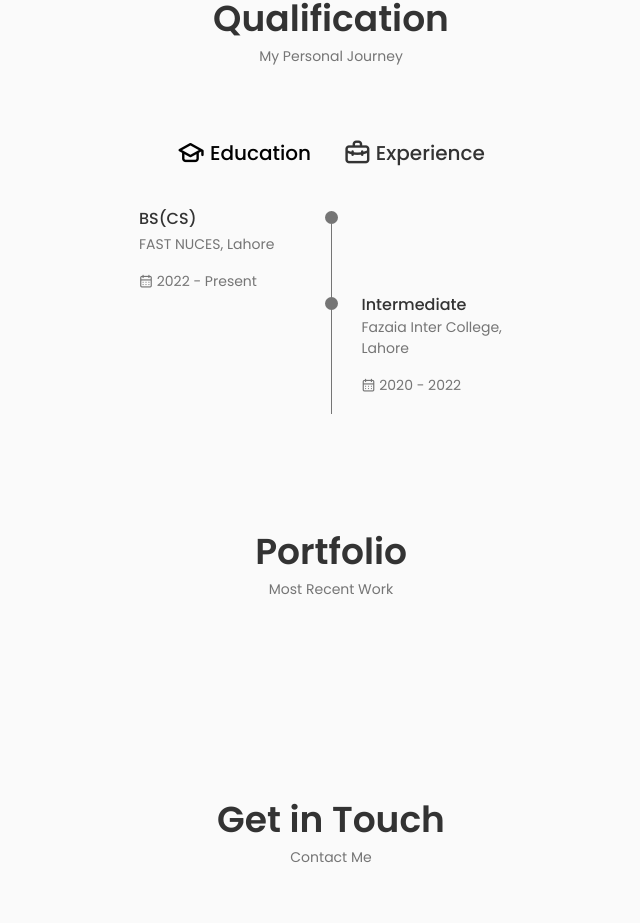
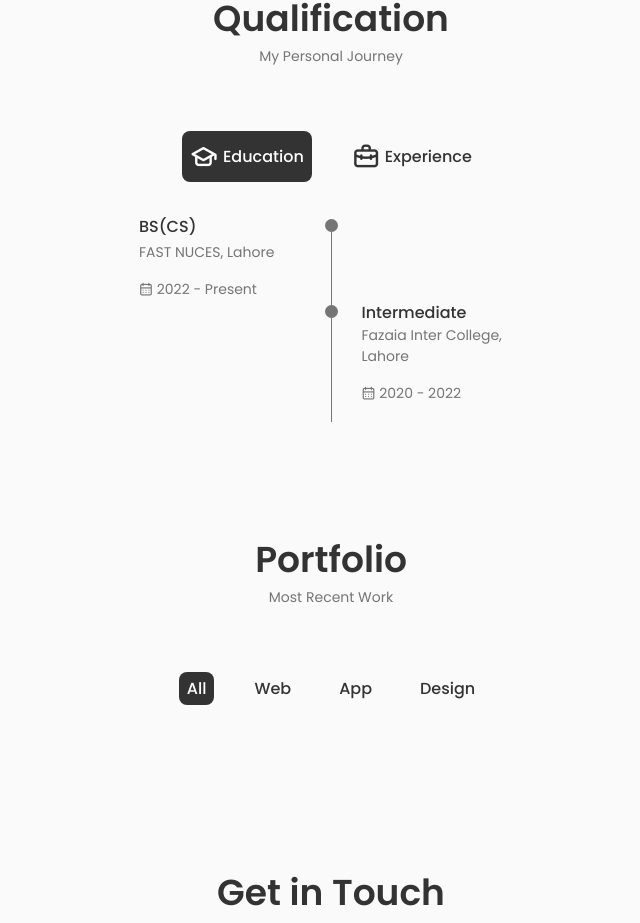
Before and after one commit to aashirisrar/portfolio-react, a React (Create React App) app: page / in a window 1280 px wide. Shown: the part 2516-3439 px from the top of the page, without its empty margins (309-949 px from the left). Built offline with nearby package versions, Linux system fonts and the light colour scheme.

Commit message:
added the buttons for selection of works

```diff
--- a/src/components/contact/contact.css
+++ b/src/components/contact/contact.css
@@ -140,7 +140,3 @@
     width: 100%;
   }
 }
-
-/* For small devices */
-@media screen and (max-width: 350px) {
-}
--- a/src/components/portfolio/Portfolio.jsx
+++ b/src/components/portfolio/Portfolio.jsx
@@ -1,13 +1,63 @@
+import { useState } from "react";
 import "./portfolio.css";
 
 const Portfolio = () => {
+  const [toggleState, setToggleState] = useState(1);
+
+  const toggleTab = (index) => {
+    setToggleState(index);
+  };
+
   return (
     <section className="portfolio section" id="portfolio">
       <h2 className="section__title">Portfolio</h2>
       <span className="section__subtitle">Most Recent Work</span>
 
       <div className="portfolio_container container grid">
-        <div className="portfolio_content"></div>
+        <div className="portfolio_content">
+          <div className="qualification__tabs">
+            <div
+              onClick={() => toggleTab(1)}
+              className={
+                toggleState === 1
+                  ? "qualification__button qualification__active button--flex"
+                  : "qualification__button button--flex"
+              }
+            >
+              All
+            </div>
+            <div
+              onClick={() => toggleTab(2)}
+              className={
+                toggleState === 2
+                  ? "qualification__button qualification__active button--flex"
+                  : "qualification__button button--flex"
+              }
+            >
+              Web
+            </div>
+            <div
+              onClick={() => toggleTab(3)}
+              className={
+                toggleState === 3
+                  ? "qualification__button qualification__active button--flex"
+                  : "qualification__button button--flex"
+              }
+            >
+              App
+            </div>
+            <div
+              onClick={() => toggleTab(4)}
+              className={
+                toggleState === 4
+                  ? "qualification__button qualification__active button--flex"
+                  : "qualification__button button--flex"
+              }
+            >
+              Design
+            </div>
+          </div>
+        </div>
       </div>
     </section>
   );
--- a/src/components/portfolio/portfolio.css
+++ b/src/components/portfolio/portfolio.css
@@ -0,0 +1,62 @@
+.qualification__container {
+  max-width: 768px;
+}
+
+.qualification__tabs {
+  display: flex;
+  justify-content: center;
+  margin-bottom: var(--mb-2);
+}
+
+.qualification__button {
+  font-size: var(--font-normal);
+  font-weight: var(--font-medium);
+  color: var(--title-color);
+  margin: 0 var(--mb-1);
+  cursor: pointer;
+  padding: 0.25rem 0.5rem 0.25rem 0.5rem;
+}
+
+.qualification__button:hover {
+  color: var(--container-color);
+  background-color: var(--title-color);
+  border-radius: 0.5rem;
+  padding: 0.25rem 0.5rem 0.25rem 0.5rem;
+}
+
+.qualification__active {
+  color: var(--container-color);
+  background-color: var(--title-color);
+  border-radius: 0.5rem;
+  padding: 0.25rem 0.5rem 0.25rem 0.5rem;
+}
+
+.qualification__sections {
+  display: grid;
+  grid-template-columns: 0.5fr;
+  justify-content: center;
+}
+
+.qualification__content {
+  display: none;
+}
+
+.qualification__content-active {
+  display: block;
+}
+
+/*=============== BREAKPOINTS ===============*/
+/* For large devices */
+@media screen and (max-width: 992px) {
+}
+
+/* For medium devices */
+@media screen and (max-width: 768px) {
+}
+
+@media screen and (max-width: 576px) {
+}
+
+/* For small devices */
+@media screen and (max-width: 350px) {
+}
```
